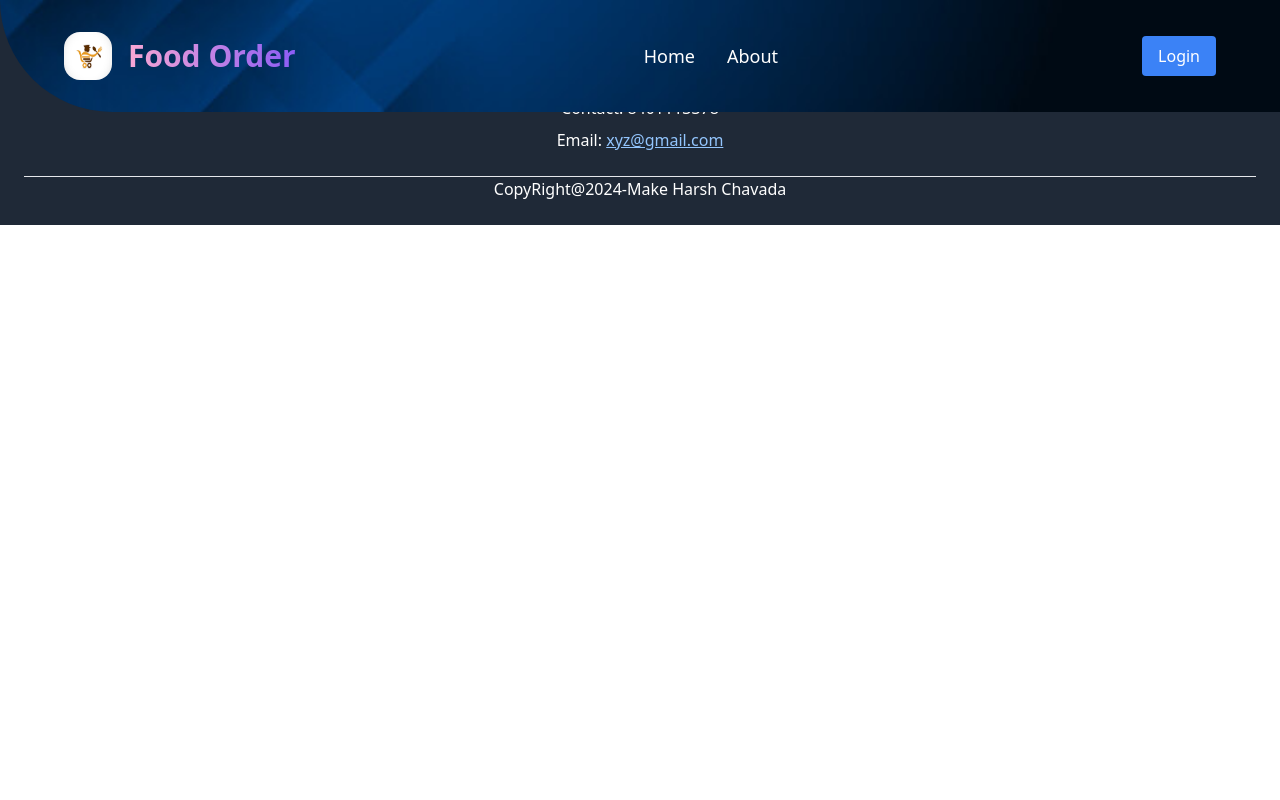
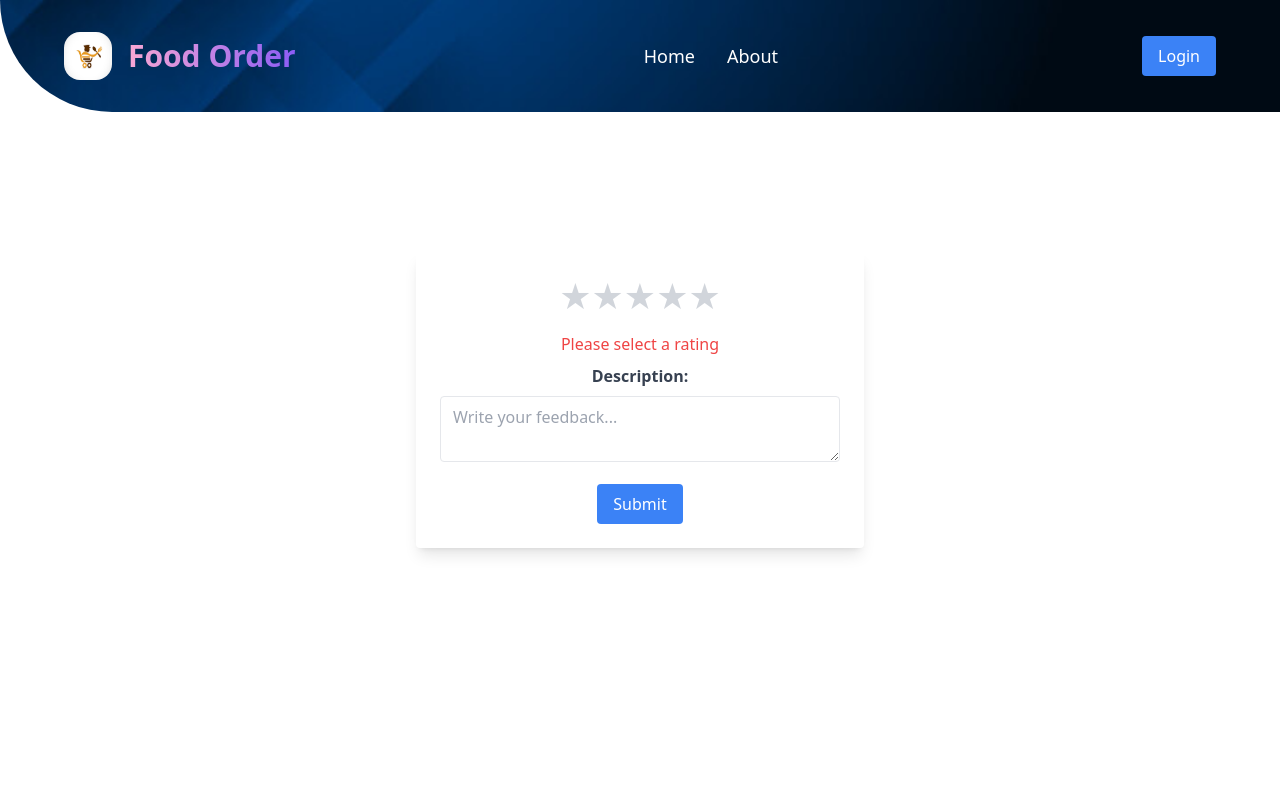
Before and after one commit to Harsh122002/foodorderFrontend, a React (Create React App) app: page /rating in a window 1280 px wide. Shown: the top 800 px of the page. Built offline with nearby package versions, Linux system fonts and the light colour scheme.

Commit message:
feedback add.

```diff
--- a/package.json
+++ b/package.json
@@ -12,6 +12,7 @@
     "razorpay": "^2.9.4",
     "react": "^18.3.1",
     "react-dom": "^18.3.1",
+    "react-hook-form": "^7.53.0",
     "react-icons": "^5.2.1",
     "react-router-dom": "^6.23.1",
     "react-scripts": "5.0.1",
--- a/src/App.js
+++ b/src/App.js
@@ -35,6 +35,7 @@ import Declined from "./pages/decliened";
 import AllGroups from "./pages/allGroups";
 import AllProducts from "./pages/allProducts";
 import RegisteredUsers from "./pages/registeredUsers";
+import Rating from "./pages/rating";
 
 function App() {
   return (
@@ -98,6 +99,7 @@ function AppContent() {
         <Route path="/registeredUsers" element={<RegisteredUsers />} />
         <Route path="/declined" element={<Declined />} />
         <Route path="/running" element={<Running />} />
+        <Route path="/rating" element={<Rating />} />
         <Route path="/" element={<Navigate to="/dashboard" />} />{" "}
         {/* Default to dashboard */}
       </Routes>
--- a/src/pages/UserContext.js
+++ b/src/pages/UserContext.js
@@ -30,7 +30,6 @@ export const UserProvider = ({ children }) => {
             },
           }
         );
-        console.log("User details fetched successfully:", response.data);
         setUserDetail(response.data);
         setIsLoggedIn(true);
       } catch (error) {
--- a/src/pages/orderStatus.jsx
+++ b/src/pages/orderStatus.jsx
@@ -141,10 +141,23 @@ export default function OrderStatus() {
                           You are delivering successfully!
                         </p>
                       )}
-                      {order.status.toLowerCase() === "complete" && (
-                        <p className="text-blue-600">
-                          Order completed successfully!
-                        </p>
+                      {order.status.toLowerCase() === "completed" && (
+                        <div className="flex justify-between items-center">
+                          <p className="text-blue-600">
+                            Order completed successfully!
+                          </p>
+                          {order.rating === null && (
+                            <p>
+                              Please rate this order{" "}
+                              <a
+                                href={`/rating?orderId=${order._id}`}
+                                className="text-blue-500 underline"
+                              >
+                                Rating
+                              </a>
+                            </p>
+                          )}
+                        </div>
                       )}
                       {order.status.toLowerCase() === "declined" && (
                         <p className="text-red-600">Order declined.</p>
--- /dev/null
+++ b/src/pages/rating.jsx
@@ -0,0 +1,116 @@
+import React, { useState } from "react";
+import { useForm } from "react-hook-form";
+import { useLocation, useNavigate } from "react-router-dom";
+import axios from "axios";
+
+export default function Rating() {
+  // State to track selected star rating
+  const [selectedRating, setSelectedRating] = useState(0);
+  const navigate = useNavigate();
+  const useQuery = () => {
+    return new URLSearchParams(useLocation().search);
+  };
+
+  const OrderId = useQuery().get("orderId"); // Initialize useForm hook
+  const {
+    register,
+    handleSubmit,
+    formState: { errors },
+  } = useForm();
+
+  // Function to handle star click
+  const handleStarClick = (rating) => {
+    setSelectedRating(rating);
+  };
+
+  // Form submit handler
+
+  const onSubmit = async (data) => {
+    const formData = { ...data, rating: selectedRating, orderId: OrderId };
+    console.log("Form Data:", formData);
+
+    try {
+      // Replace the URL with your API endpoint
+      const response = await axios.post(
+        `${process.env.REACT_APP_API_BASE_URL}/updateRating`,
+        formData // Axios automatically converts the object to JSON
+      );
+
+      // Handle the response
+      console.log("Rating submitted successfully:", response.data);
+      alert("Thank you for your feedback!");
+      navigate("/");
+    } catch (error) {
+      console.error(
+        "Error submitting rating:",
+        error.response ? error.response.data : error.message
+      );
+      alert("Failed to submit your rating.");
+    }
+  };
+
+  return (
+    <div className="flex items-center justify-center h-screen">
+      <form
+        onSubmit={handleSubmit(onSubmit)}
+        className="bg-white p-6 rounded shadow-lg max-w-md w-full text-center"
+      >
+        {/* Star Rating Section */}
+        <div className="star-rating mb-4 flex justify-center">
+          {[1, 2, 3, 4, 5].map((star) => (
+            <Star
+              key={star}
+              starId={star}
+              selected={selectedRating >= star}
+              handleStarClick={() => handleStarClick(star)}
+            />
+          ))}
+        </div>
+
+        {/* Show error if no rating selected */}
+        {selectedRating === 0 && (
+          <p className="text-red-500 mb-2">Please select a rating</p>
+        )}
+
+        {/* Description Input */}
+        <div className="mb-4">
+          <label className="block text-gray-700 font-bold mb-2">
+            Description:
+          </label>
+          <textarea
+            {...register("description", {
+              required: "Description is required",
+            })}
+            className="border rounded w-full py-2 px-3 text-gray-700"
+            placeholder="Write your feedback..."
+          />
+          {errors.description && (
+            <p className="text-red-500">{errors.description.message}</p>
+          )}
+        </div>
+
+        {/* Submit Button */}
+        <button
+          type="submit"
+          className="bg-blue-500 text-white py-2 px-4 rounded hover:bg-blue-600 transition duration-300"
+        >
+          Submit
+        </button>
+      </form>
+    </div>
+  );
+}
+
+// Star Component
+const Star = ({ starId, selected, handleStarClick }) => {
+  return (
+    <span
+      className={`cursor-pointer text-4xl transition duration-200 ${
+        selected ? "text-yellow-400" : "text-gray-300"
+      }`}
+      onClick={handleStarClick}
+    >
+      ★
+    </span>
+  );
+};
```
Also changed, not shown: 1 other file (tests, documents, lock files or other folders).
